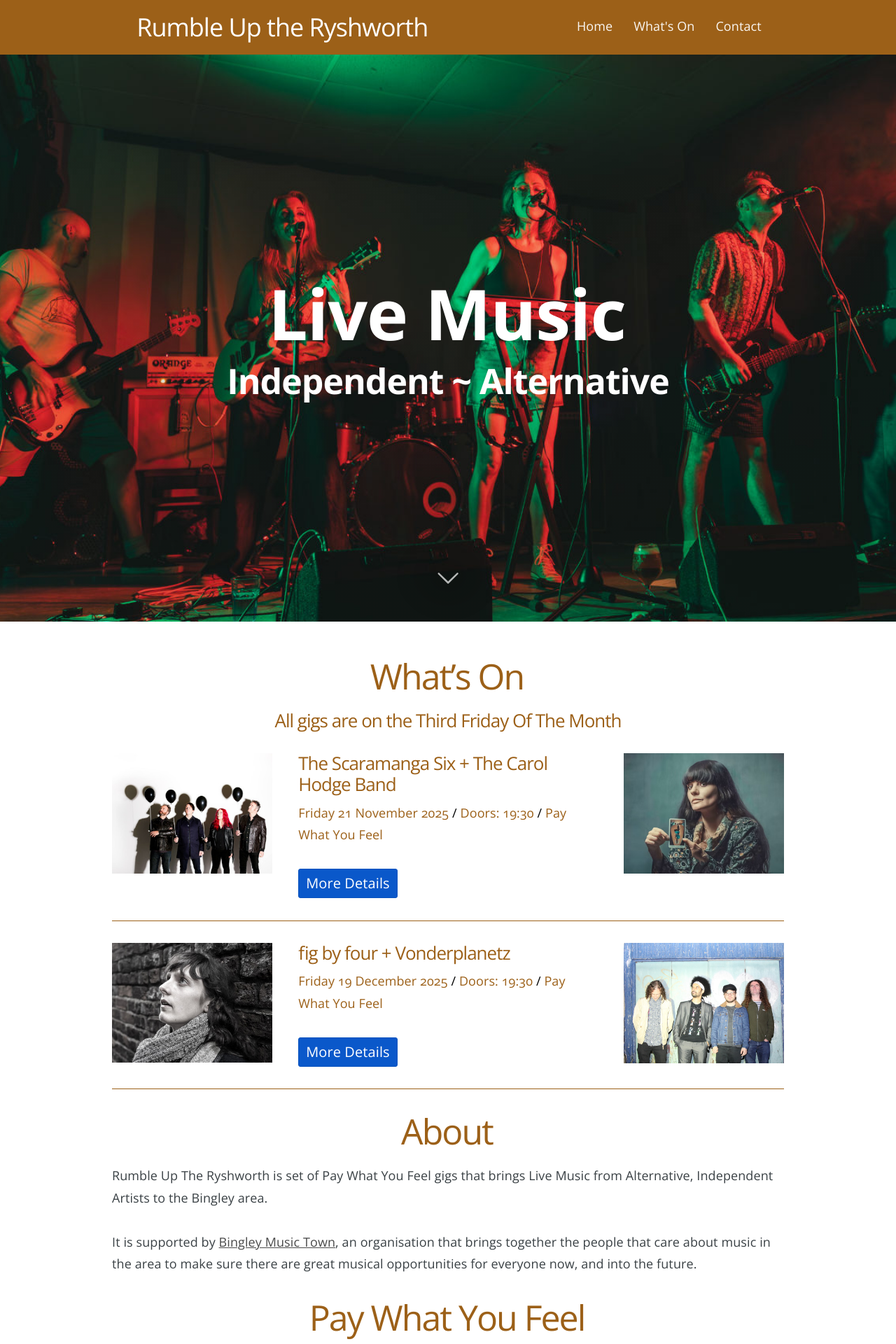
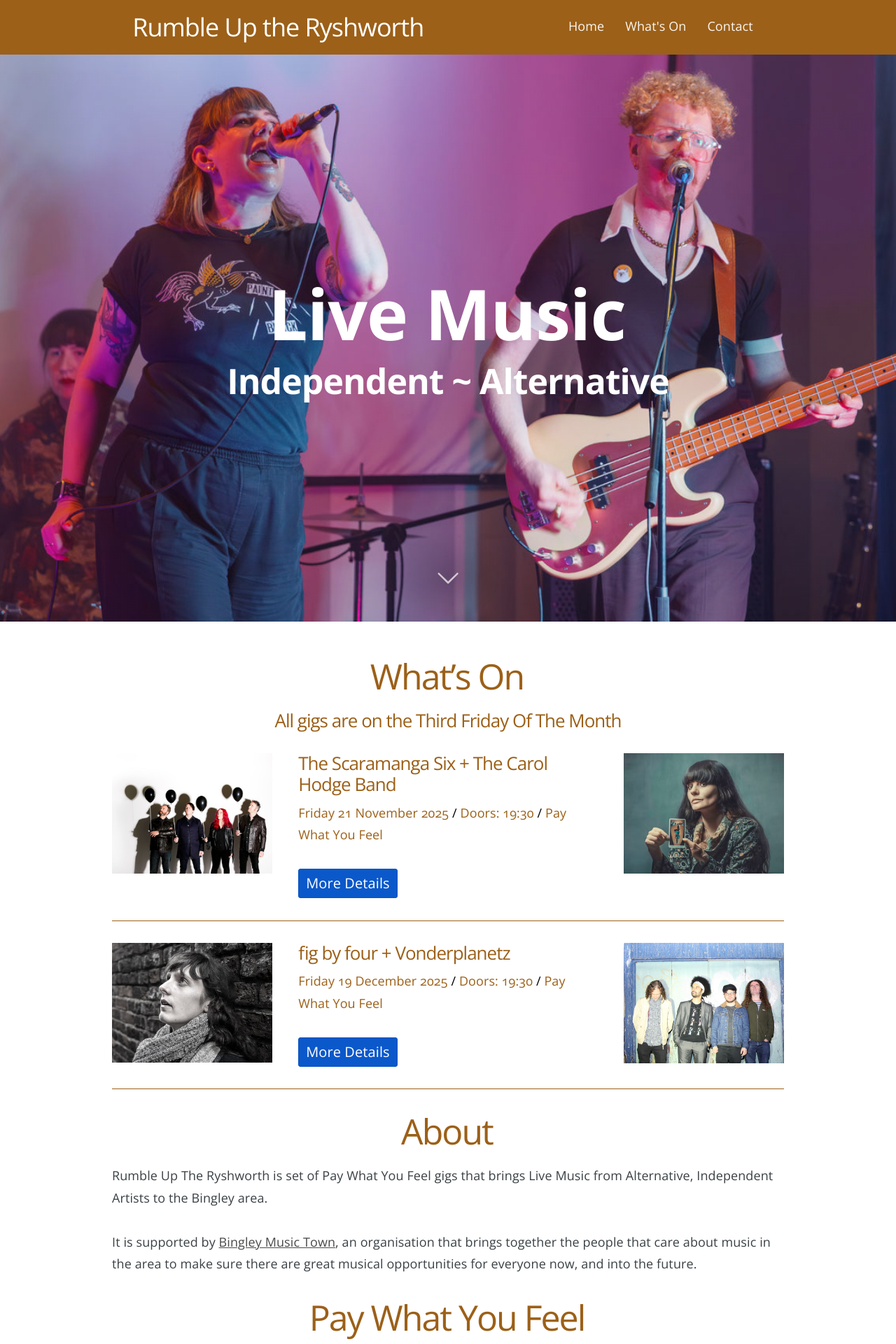
Before and after one commit to caprenter/rumble, a Jekyll site: the page built from docs/index.md, in a window 1280 px wide. Shown: the top 1920 px of the page at 70% size. Built offline with Jekyll 4.4.1, drawn with Linux system fonts in a browser that asks for light colours; comment, search, counter and statistics services are not loaded.

Commit message:
Updates the main image and the css to fit mobile better

```diff
--- a/docs/assets/css/screen.css
+++ b/docs/assets/css/screen.css
@@ -130,7 +130,7 @@
   }
   a.site-name {
     font-size: 0.8em;
-    padding: 0.5em;
+    padding: 0.5em 0;
     font-size: 3.6rem;
     letter-spacing: -1px;
   }
@@ -2456,7 +2456,7 @@ figcaption {
         height: 40vh;
     }
     a.site-name {
-        font-size: 2.6rem;
+        font-size: 2rem;
       }
 
     /*.identity {
--- a/docs/index.md
+++ b/docs/index.md
@@ -9,7 +9,8 @@ current: home
 # we use {% assign film = site.data.films | where:"our-id", page.our-id | first  %}
 # in _includes/head.html to make use of the data below using e.g. film.main-image
 # Defaults to use if no 'next film'
-cover: splashes/tiger-island_rumble.jpg
+# cover: splashes/tiger-island_rumble.jpg
+cover: splashes/crumbs2.jpg
 ---
 <!-- < default -->
 <!-- The tag above means - insert everything in this file into the [body] of the default.hbs template -->
```
Also changed, not shown: docs/assets/images/splashes/crumbs2.jpg (added).
